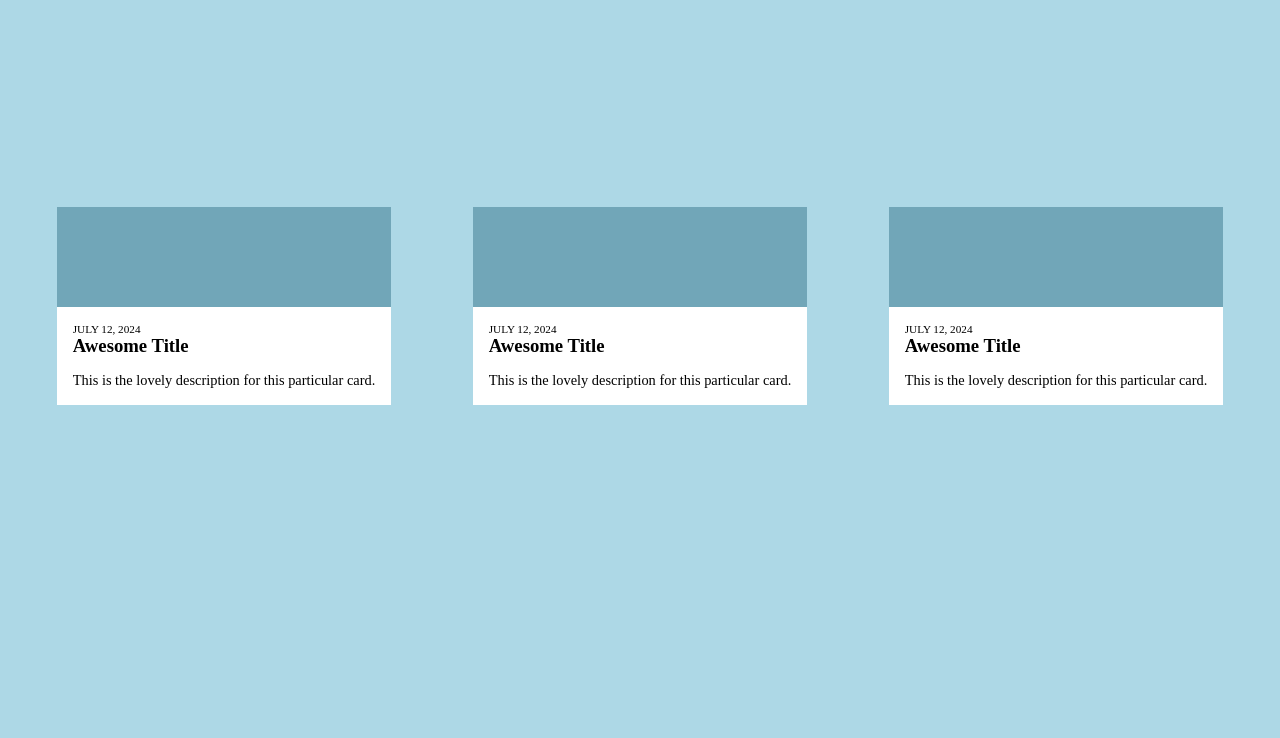
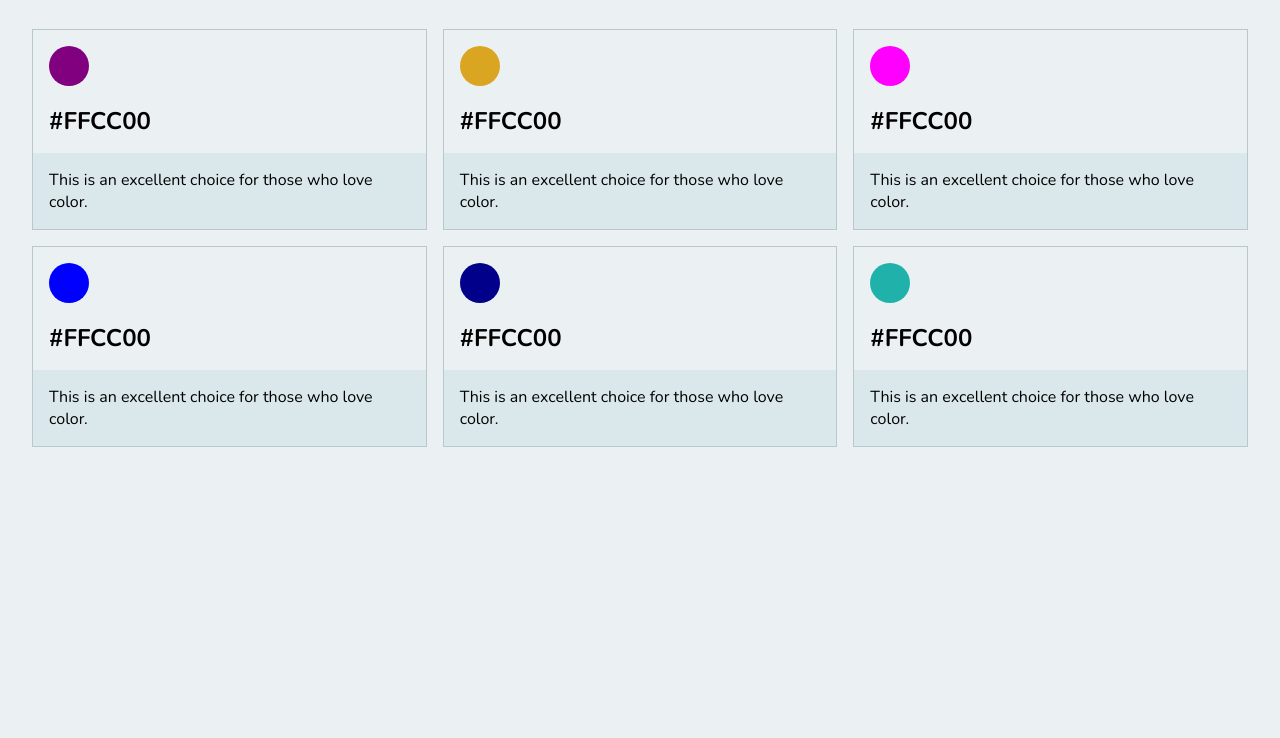
Before and after one commit to RomanNazzetta/UI-design, a plain HTML site: page index.html in a window 1280 px wide. Shown: the part 126-864 px from the top of the page. After the commit the page ends 800 px from the top, so only its background shows below. Drawn offline with nearby package versions, Linux system fonts and the light colour scheme.

Commit message:
sacale fix

```diff
--- a/index.css
+++ b/index.css
@@ -1,54 +1,72 @@
+@import url('https://fonts.googleapis.com/css?family=Nunito:400,700&display=swap');
+
 html, body {
     margin: 0;
     padding: 0;
+    font-family: 'Nunito';
 }
 
 body {
+    background: #EBF1F3;
     height: 100vh;
-    display: grid;
-    grid-template-columns: repeat(3, auto);
-    place-items: center;
-    background: lightblue;
-    grid-gap: 2em;
 }
 
-.card {
-    background: white;
+.container {
+    padding: 2em;
+}
+h1 {
+    font-size: 1.2em;
+    margin: .3em 0;
+}
+p.subheading {
+    margin-top: 0;
+    margin-bottom: 2em;
+}
+.color-container {
+    display: grid;
+    grid-template-columns: repeat(3, 150px);
+    grid-gap: 1em;
+}
+.color {
+    border: 1px solid #B8C8CE;
+    padding: 1em 1em 0;
 }
 span {
-    height: 100px;
+    width: 40px;
+    height: 40px;
     display: block;
-    width: 100%;
-    background: #71A6B8;
+    border-radius: 50%;
 }
+.color:nth-of-type(1) span { background: purple; }
+.color:nth-of-type(2) span { background: goldenrod; }
+.color:nth-of-type(3) span { background: magenta; }
+.color:nth-of-type(4) span { background: blue; }
+.color:nth-of-type(5) span { background: darkblue; }
+.color:nth-of-type(6) span { background: lightseagreen; }
 
-p.date {
-    text-align: center;
-    font-size: .7em;
-    text-transform: uppercase;
-}
-h3 {
-    margin: 0;
+p.code {
+    font-size: .8em;
+    margin-bottom: 0;
+    margin-top: .8em;
 }
 p.desc {
-    font-size: .9em;
-}
-body {
-    padding: 2em;
-}
-.content {
+    margin-bottom: 0;
+    background: #DAE7EB;
+    margin: 1em -1em 0;
     padding: 1em;
 }
 
-p.date {
-    text-align: left;
-    margin: 0;
+/* Overwrites */
+
+.color-container {
+    grid-template-columns: repeat(3, auto);
 }
 
-h3 {
-
+h1 {
+    font-size: 2.2em;
 }
 
-p.desc {
-    margin-bottom: 0;
+p.code {
+    font-size: 1.5em;
+    font-weight: bolder;
 }
--- a/index.html
+++ b/index.html
@@ -9,28 +9,41 @@
     <title>UI Design Fundamentals</title>
 </head>
 <body>
-    <div class="card">
+    <div class="container">
+        <h1>Our Colors</h1>
+        <p class="subheading">Browse our extensive selection of colors.</p>
+
+        <div class='color-container'>
+            <div class="color">
                 <span></span>
-        <div class="content">
-            <p class="date">July 12, 2024</p>
-            <h3>Awesome Title</h3>
-            <p class="desc">This is the lovely description for this particular card.</p>
+                <p class="code">#FFCC00</p>
+                <p class="desc">This is an excellent choice for those who love color.</p>
             </div>
+            <div class="color">
+                <span></span>
+                <p class="code">#FFCC00</p>
+                <p class="desc">This is an excellent choice for those who love color.</p>
             </div>
-    <div class="card">
+            <div class="color">
                 <span></span>
-        <div class="content">
-            <p class="date">July 12, 2024</p>
-            <h3>Awesome Title</h3>
-            <p class="desc">This is the lovely description for this particular card.</p>
+                <p class="code">#FFCC00</p>
+                <p class="desc">This is an excellent choice for those who love color.</p>
             </div>
+            <div class="color">
+                <span></span>
+                <p class="code">#FFCC00</p>
+                <p class="desc">This is an excellent choice for those who love color.</p>
             </div>
-    <div class="card">
+            <div class="color">
                 <span></span>
-        <div class="content">
-            <p class="date">July 12, 2024</p>
-            <h3>Awesome Title</h3>
-            <p class="desc">This is the lovely description for this particular card.</p>
+                <p class="code">#FFCC00</p>
+                <p class="desc">This is an excellent choice for those who love color.</p>
+            </div>
+            <div class="color">
+                <span></span>
+                <p class="code">#FFCC00</p>
+                <p class="desc">This is an excellent choice for those who love color.</p>
+            </div>
         </div>
     </div>
 </body>
```
Lines whose indentation alone changed are shown as unchanged.
